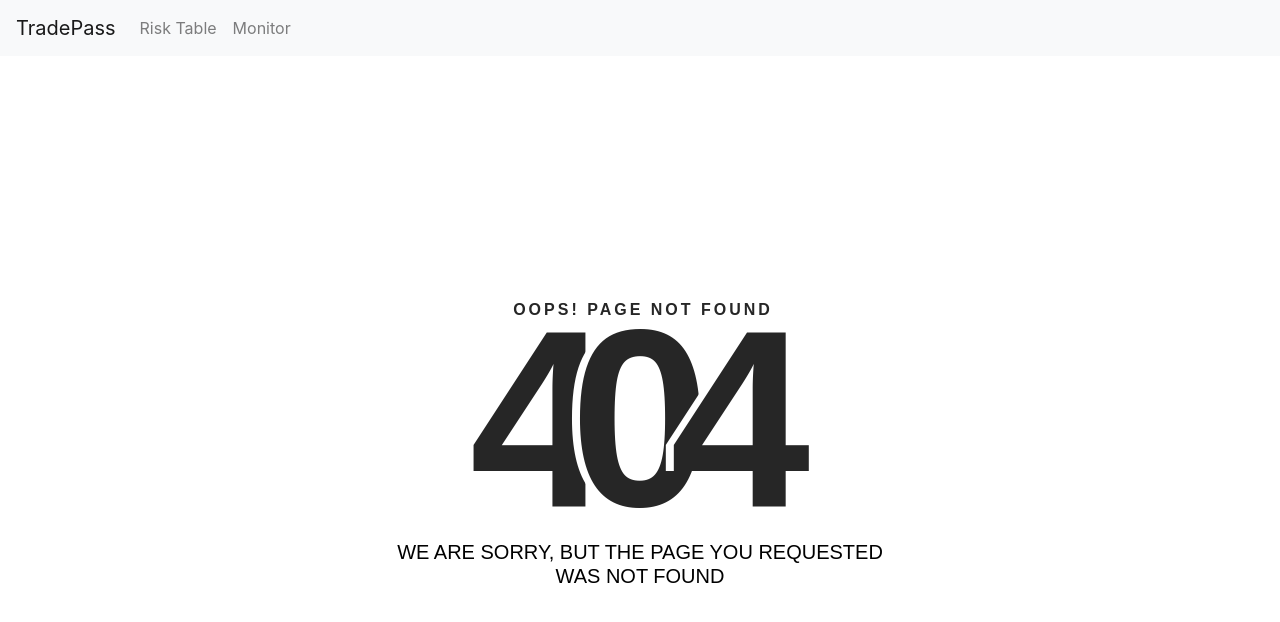
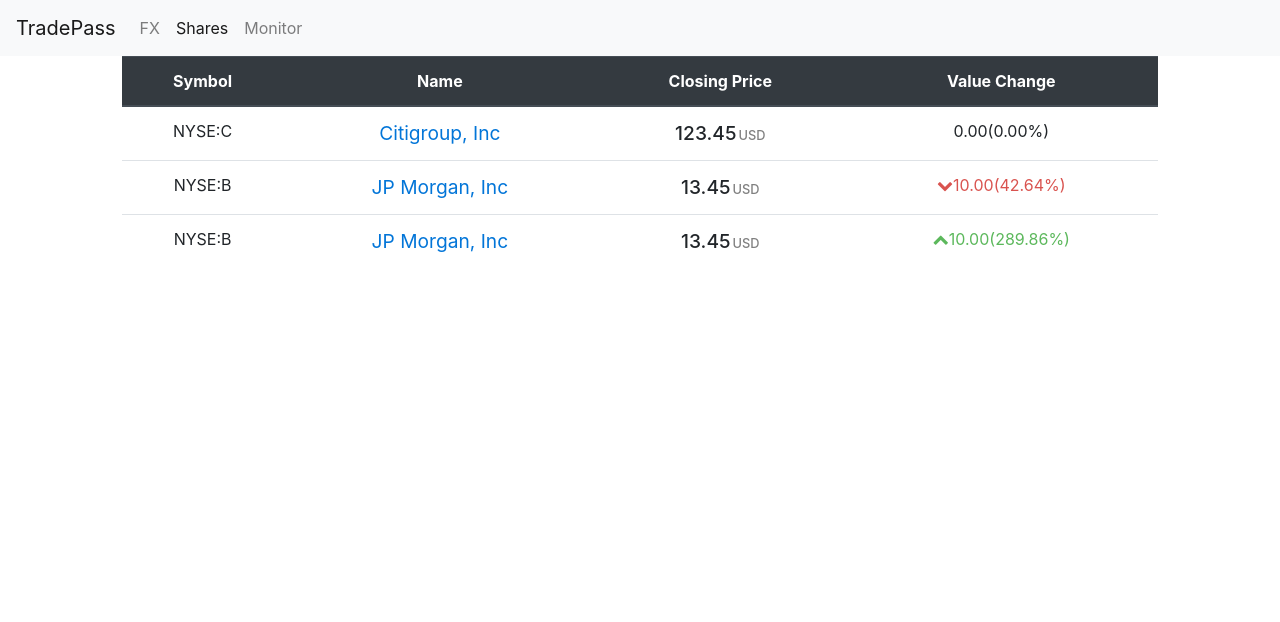
Before and after one commit to tonychenze/bondDebtHistory, a React (Create React App) app: page /shares in a window 1280 px wide. Before the commit this address led to /not-found. Shown: the top 622 px of the page. Built offline with nearby package versions, Linux system fonts and the light colour scheme.

Commit message:
adding the static share table

```diff
--- a/src/App.js
+++ b/src/App.js
@@ -2,9 +2,10 @@
 import { Switch, Route, Redirect } from "react-router-dom";
 import { ToastContainer } from "react-toastify";
 import Navigation from "./components/navigation";
-import RiskTable from "./components/risk-table/riskTable";
-import RiskEntryForm from "./components/risk-table/riskEntryForm";
+import RiskTable from "./components/risk-table-fx/riskTable";
+import RiskEntryForm from "./components/risk-table-fx/riskEntryForm";
 import Monitor from "./components/monitor/monitor";
+import Shares from "./components/risk-table-shares/shares";
 import NotFound from "./components/not-found/not-found";
 import "react-toastify/dist/ReactToastify.css";
 import "./App.css";
@@ -17,6 +18,7 @@
         <Navigation />
         <Switch>
           <Route path="/monitor" component={Monitor} />
+          <Route path="/shares" component={Shares} />
           <Route path="/risktable/:id" component={RiskEntryForm} />
           <Route path="/risktable" component={RiskTable} />
           <Route path="/not-found" component={NotFound} />
--- a/src/components/navigation.jsx
+++ b/src/components/navigation.jsx
@@ -37,7 +37,12 @@
           <ul className="navbar-nav mr-auto">
             <li className="nav-item">
               <NavLink className="nav-link" to="/risktable">
-                Risk Table
+                FX
+              </NavLink>
+            </li>
+            <li className="nav-item">
+              <NavLink className="nav-link" to="/shares">
+                Shares
               </NavLink>
             </li>
             <li className="nav-item">
--- a/src/components/risk-table/riskDashboard.jsx
+++ b/src/components/risk-table-fx/riskDashboard.jsx
@@ -26,22 +26,22 @@
     const { data } = this.props;
     return (
       <div className="row">
-        <div className="col-2" id="tableName">
-          <span>Risk Table</span>
+        <div className="col-lg-3" id="tableName">
+          <span>Risk Table - FX</span>
         </div>
-        <div className="col-2">
+        <div className="col-lg-2">
           <span className="dashboard-count" id="dashboard-total">
             {data.length}
           </span>
           <span className="dashboard-name">reocrds</span>
         </div>
-        <div className="col-2">
+        <div className="col-lg-2">
           <span className="dashboard-count" id="dashboard-nearBreach">
             {this.getNearBreachedCount()}
           </span>
           <span className="dashboard-name">near breach</span>
         </div>
-        <div className="col-2">
+        <div className="col-lg-2">
           <span className="dashboard-count" id="dashboard-breach">
             {this.getBreachedCount()}
           </span>
--- a/src/components/risk-table/riskTable.jsx
+++ b/src/components/risk-table-fx/riskTable.jsx
@@ -61,7 +61,6 @@
         <Link to={`/risktable/${item._id}`}>{item.description}</Link>
       )
     },
-    { path: "type", label: "Type" },
     {
       path: "utilisation",
       label: "Utilisation",
--- /dev/null
+++ b/src/components/risk-table-shares/shareChange.jsx
@@ -0,0 +1,49 @@
+import React, { Component } from "react";
+class ShareChange extends Component {
+  state = {
+    changeStatus: "even"
+  };
+
+  getChangeClassName = () => {
+    const { share } = this.props;
+    if (share.price > share.closingPrice) return "increasePrice";
+    if (share.price < share.closingPrice) return "decreasePrice";
+    return "evenPrice";
+  };
+  getChangeIcon = () => {
+    const { share } = this.props;
+    const className = this.getChangeClassName();
+    if (share.price > share.closingPrice) {
+      return (
+        <i className={`fa fa-chevron-up ${className}`} aria-hidden="true" />
+      );
+    }
+    if (share.price < share.closingPrice) {
+      return (
+        <i className={`fa fa-chevron-down ${className}`} aria-hidden="true" />
+      );
+    }
+    return null;
+  };
+
+  render() {
+    const { share } = this.props;
+    const valueChange = Math.abs(share.price - share.closingPrice).toFixed(2);
+    const percentChange = Math.abs(
+      ((share.price - share.closingPrice) / share.closingPrice) * 100
+    ).toFixed(2);
+    return (
+      <React.Fragment>
+        <span className={this.getChangeClassName()}>
+          <span className="valueChange">
+            {this.getChangeIcon()}
+            {valueChange}
+          </span>
+          <span className="precentageChange">{`(${percentChange}%)`}</span>
+        </span>
+      </React.Fragment>
+    );
+  }
+}
+
+export default ShareChange;
--- /dev/null
+++ b/src/components/risk-table-shares/sharePrice.jsx
@@ -0,0 +1,11 @@
+import React from "react";
+const SharePrice = ({ share }) => {
+  return (
+    <span>
+      <span className="sharePrice">{share.price}</span>
+      <span className="shareCurrency">{share.currency}</span>
+    </span>
+  );
+};
+
+export default SharePrice;
--- /dev/null
+++ b/src/components/risk-table-shares/shares.css
@@ -0,0 +1,35 @@
+:root {
+  --bootstrap-info: #5bc0de;
+  --bootstrap-primary: #0275d8;
+  --bootstrap-success: #5cb85c;
+  --bootstrap-warning: #f0ad4e;
+  --bootstrap-danger: #d9534f;
+  --bootstrap-faded: #f7f7f7;
+  --bootstrap-inverse: #292b2c;
+}
+
+.increasePrice {
+  color: var(--bootstrap-success);
+}
+.decreasePrice {
+  color: var(--bootstrap-danger);
+}
+.shareName {
+  font-size: 1.2em;
+  color: var(--bootstrap-primary);
+}
+
+.sharePrice {
+  font-size: 1.2em;
+  font-weight: 500;
+  padding-right: 2px;
+}
+.shareCurrency {
+  font-size: 0.8em;
+  font-weight: 500;
+  color: grey;
+}
+
+.fa {
+  font-weight: 200;
+}
--- /dev/null
+++ b/src/components/risk-table-shares/shares.jsx
@@ -0,0 +1,129 @@
+import React, { Component } from "react";
+import _ from "lodash";
+//import { Link } from "react-router-dom";
+import { toast } from "react-toastify";
+import TableSortable from "../common/tableSortable";
+import ShareChange from "./shareChange";
+import SharePrice from "./sharePrice";
+import "./shares.css";
+
+class Shares extends Component {
+  state = {
+    currentSortColumn: { path: "description", order: "asc" },
+    rows: []
+  };
+
+  async componentDidMount() {
+    //get data from endpoint calling http service
+    //const { data: rows } = await limitService.getLimits();
+    const rows = [
+      {
+        _id: "1",
+        type: "equity",
+        symbol: "NYSE:C",
+        name: "Citigroup, Inc",
+        currency: "USD",
+        closingPrice: 123.45,
+        price: 123.45
+      },
+      {
+        _id: "2",
+        type: "equity",
+        symbol: "NYSE:B",
+        name: "JP Morgan, Inc",
+        currency: "USD",
+        closingPrice: 23.45,
+        price: 13.45
+      },
+      {
+        _id: "3",
+        type: "equity",
+        symbol: "NYSE:B",
+        name: "JP Morgan, Inc",
+        currency: "USD",
+        closingPrice: 3.45,
+        price: 13.45
+      }
+    ];
+    this.setState({ rows });
+  }
+
+  headers = [
+    {
+      path: "symbol",
+      label: "Symbol"
+    },
+    {
+      path: "name",
+      label: "Name",
+      content: item => <span className="shareName">{item.name} </span>
+    },
+    {
+      path: "closingPrice",
+      label: "Closing Price",
+      content: item => <SharePrice share={item} />
+    },
+    {
+      path: "valueChange",
+      label: "Value Change",
+      content: item => <ShareChange share={item} />
+    }
+  ];
+
+  handleSort = currentSortColumn => {
+    this.setState({ currentSortColumn });
+  };
+
+  handleItemTick = (item, tickType) => {
+    const rows = [...this.state.rows];
+    const index = rows.indexOf(item);
+    const newItem = rows[index];
+
+    const { description, exposure, tick, limit, breach } = item;
+
+    if (tickType === "buy") {
+      if (exposure + tick <= limit * breach) {
+        newItem.exposure = exposure + tick;
+      } else {
+        toast.error(`${description} reached the Breach`);
+      }
+    } else {
+      if (exposure >= tick) {
+        newItem.exposure = exposure - tick;
+      } else {
+        toast.error(`The ${description} exposure is less than 0`);
+      }
+    }
+
+    newItem.utilisation = ((newItem.exposure * 100) / newItem.limit).toFixed(0);
+    this.setState({ rows });
+  };
+
+  handleSellItem = item => {
+    console.log("handle a sell of", item);
+  };
+
+  render() {
+    const { currentSortColumn, rows } = this.state;
+    const sortedRows = _.orderBy(
+      rows,
+      [currentSortColumn.path],
+      [currentSortColumn.order]
+    );
+
+    return (
+      <div>
+        <div className="col-10 offset-1">
+          <TableSortable
+            columns={this.headers}
+            rows={sortedRows}
+            onSort={this.handleSort}
+            sortColumn={currentSortColumn}
+          />
+        </div>
+      </div>
+    );
+  }
+}
+
+export default Shares;
```
Also changed, not shown: src/components/risk-table-fx/formattedValue.jsx (renamed from src/components/risk-table/formattedValue.jsx), src/components/risk-table-fx/riskEntryForm.jsx (renamed from src/components/risk-table/riskEntryForm.jsx), src/components/risk-table-fx/riskTable.css (renamed from src/components/risk-table/riskTable.css), src/components/risk-table-fx/utilisation.jsx (renamed from src/components/risk-table/utilisation.jsx).
